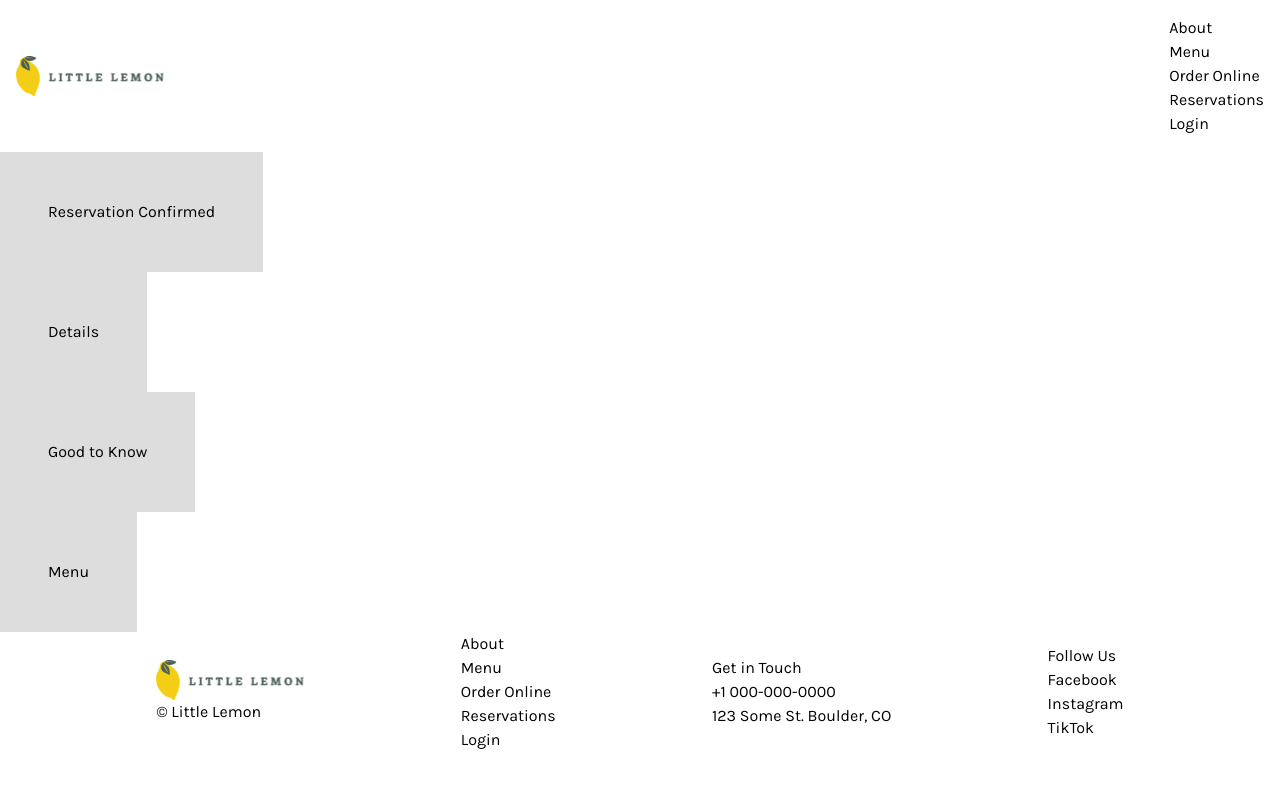
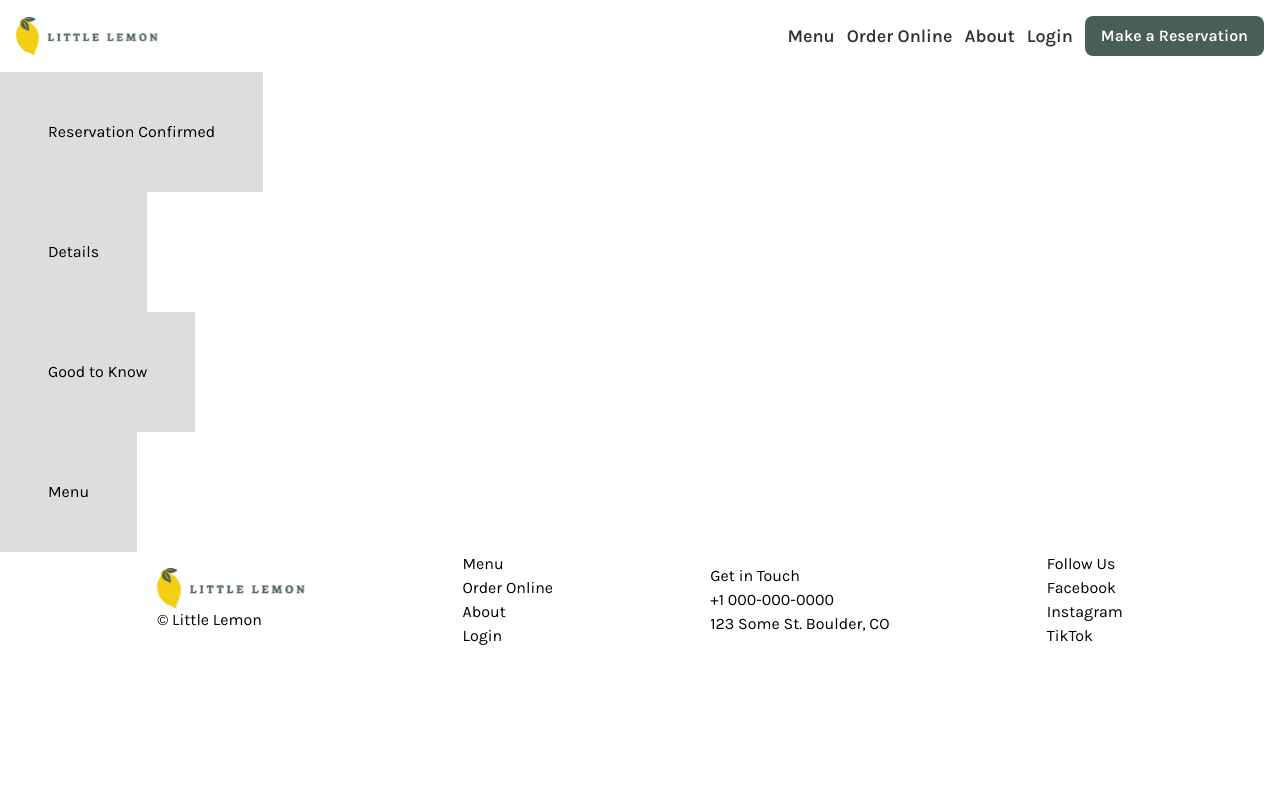
Before and after one commit to MoxieEric/meta-front-end-developer-capstone, a React (Create React App) app: page /confirmed in a window 1280 px wide. Shown: the top 788 px of the page. Built offline with nearby package versions, Linux system fonts and the light colour scheme; a web font is replaced by a local one.

Commit message:
header styles

```diff
--- /dev/null
+++ b/src/components/ReservationsButton.js
@@ -0,0 +1,17 @@
+const ReservationsButton = ({ title = 'Make a Reservation' }) => {
+	const handleClick = () => {
+		const modal = document.getElementById('booking-modal')
+		modal.showModal()
+	}
+	return (
+		<button
+			type='button'
+			onClick={handleClick}
+			className='rounded-md bg-primary text-white px-4 py-2 font-semibold hover:text-white hover:bg-black transition-colors'
+		>
+			{title}
+		</button>
+	)
+}
+
+export default ReservationsButton
--- a/src/components/layout/Header.js
+++ b/src/components/layout/Header.js
@@ -1,18 +1,65 @@
+import { Link, NavLink } from 'react-router-dom'
 import navigationConfig from '../../config/navigationConfig'
+import ReservationsButton from '../ReservationsButton'
+import classNames from 'classnames'
+import { useState } from 'react'
+import { Bars3Icon, XMarkIcon } from '@heroicons/react/24/outline'
 
 const Header = () => {
+	const [menuOpen, setMenuOpen] = useState(false)
 	return (
-		<header className='App-header'>
-			<img src='/little-lemon-logo.svg' alt='Little Lemon Logo' />
-			<nav>
-				<ul>
+		<header className='container'>
+			<Link to='/'>
+				<img
+					src='/little-lemon-logo.svg'
+					alt='Little Lemon Logo'
+					width='148'
+					height='40'
+					className='w-36 h-auto md:w-40'
+				/>
+			</Link>
+			<div className='flex items-center gap-4 md:hidden'>
+				<div>
+					<ReservationsButton title='Reservations' />
+				</div>
+				<button
+					onClick={() => setMenuOpen(!menuOpen)}
+					className='inline-block text-gray-900 hover:text-teal-100 p-2 hover:bg-black  rounded-md transition'
+				>
+					{menuOpen ? (
+						<XMarkIcon className='w-6 h-6' />
+					) : (
+						<Bars3Icon className='w-6 h-6' />
+					)}
+				</button>
+			</div>
+			<nav
+				className={classNames(
+					'w-full transition-all duration-500 overflow-hidden absolute -top-12 right-0 md:relative md:top-0 bg-white',
+					menuOpen
+						? 'h-screen top-16 opacity-100'
+						: 'h-0 md:h-auto opacity-0 md:opacity-100'
+				)}
+			>
+				<ul className='flex flex-col md:flex-row gap-4 md:gap-3 items-center justify-end '>
 					{navigationConfig.main.map((link) => (
-						<li key={link.label}>
-							<a href={link.url} onClick={link?.onClick}>
+						<li key={link.label} className='text-lg font-semibold'>
+							<NavLink
+								to={link.url}
+								className={({ isActive }) =>
+									classNames(
+										'text-dark hover:text-primary hover:underline',
+										isActive && 'underline text-primary'
+									)
+								}
+							>
 								{link.label}
-							</a>
+							</NavLink>
 						</li>
 					))}
+					<li>
+						<ReservationsButton />
+					</li>
 				</ul>
 			</nav>
 		</header>
--- /dev/null
+++ b/src/components/screens/Menu.js
@@ -0,0 +1,17 @@
+const Menu = () => {
+	return (
+		<>
+			<section>
+				<header>
+					<h1>Our Menu</h1>
+				</header>
+			</section>
+			<section>
+				<header>
+					<h1>Drinks</h1>
+				</header>
+			</section>
+		</>
+	)
+}
+export default Menu
--- a/src/config/navigationConfig.js
+++ b/src/config/navigationConfig.js
@@ -1,9 +1,5 @@
 const navigationConfig = {
 	main: [
-		{
-			label: 'About',
-			url: '/about',
-		},
 		{
 			label: 'Menu',
 			url: '/menu',
@@ -13,16 +9,12 @@ const navigationConfig = {
 			url: '/order',
 		},
 		{
-			label: 'Reservations',
-			url: null,
-			onClick: () => {
-				const modal = document.getElementById('booking-modal')
-				modal.showModal()
-			},
+			label: 'About',
+			url: '/about',
 		},
 		{
 			label: 'Login',
-			url: null,
+			url: '/login',
 			onClick: () => null,
 		},
 	],
```
